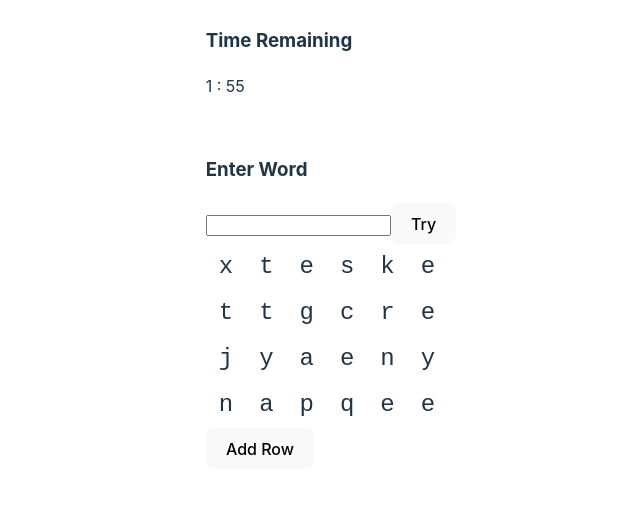
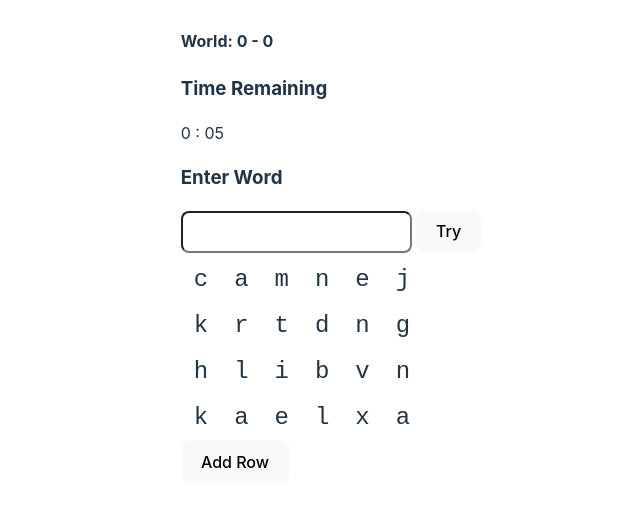
Before and after one commit to bh247484/word-game, a React (Vite) app in the folder vite-react-app/: page / in a window 1280 px wide. Shown: the top 506 px of the page, without its empty margins (309-949 px from the left). Built offline with nearby package versions, Linux system fonts and the light colour scheme.

Commit message:
Add level and world useEffect incrementers

```diff
--- a/vite-react-app/src/components/game-board/index.tsx
+++ b/vite-react-app/src/components/game-board/index.tsx
@@ -65,13 +65,29 @@ export default function GameBoard({ setGameOver }: IProps) {
   };
 
   const nextLevel = () => {
-    // setTime(levelTime);
-    // gcDispatch({ type: 'setTime', payload: 120 });
-    // gridDispatch({ type: 'new-board', payload: rows });
-    // setDripDelay(initDripDelay * 1000);
-    // setNoDrip(false);
-    console.log('Next Level')
+    if (level < worldConfig[world].levels.length - 1) {
+      gcDispatch({ type: 'setLevel', payload: level + 1 });
+    } else {
+      gcDispatch({ type: 'setLevel', payload: 0 });
+      gcDispatch({ type: 'setWorld', payload: world + 1 });
+    }
+    console.log('Next Level');
   }
+
+  // Update config when level changes.
+  useEffect(() => {
+    console.log('New Level: ', level);
+    console.log('World: ', world);
+    const { dripDelay, time, rows } = worldConfig[world].levels[level];
+    gcDispatch({ type: 'setDripDelay', payload: dripDelay });
+    gcDispatch({ type: 'setTime', payload: time });
+    gridDispatch({ type: 'new-board', payload: rows });
+  }, [level])
+
+  // Update config when world changes.
+  useEffect(() => {
+    console.log('New World: ', world);
+  }, [world])
 
   // Update drip delay after percent time expires.
   useEffect(() => {
@@ -96,16 +112,11 @@ export default function GameBoard({ setGameOver }: IProps) {
     }
   }, [grid]);
 
-  // Update config when level changes.
-  useEffect(() => {
-    console.log('level');
-  }, [level])
-
   return (
     <div className={styles['board-wrapper']}>
+      <h4>World: {world} - {level}</h4>
       <h3>Time Remaining</h3>
       <Clock time={time} />
-      <br />
       {
         time === 0 ? (
           <button onClick={() => nextLevel()}>Next Level!</button>
@@ -113,6 +124,7 @@ export default function GameBoard({ setGameOver }: IProps) {
       }
       <h3>Enter Word</h3>
       <input
+        className={styles.input}
         type="text"
         value={word}
         onChange={({ target }) => changeHandler(target.value)}
--- a/vite-react-app/src/config/worldConfig.ts
+++ b/vite-react-app/src/config/worldConfig.ts
@@ -4,7 +4,12 @@ export const worldConfig = [
         levels: [
             {
                 dripDelay: 15 * 1000,
-                time: 120,
+                time: 10,
+                rows: 4
+            },
+            {
+                dripDelay: 15 * 1000,
+                time: 10,
                 rows: 4
             }
         ]
@@ -14,7 +19,12 @@ export const worldConfig = [
         levels: [
             {
                 dripDelay: 15 * 1000,
-                time: 120,
+                time: 10,
+                rows: 4
+            },
+            {
+                dripDelay: 15 * 1000,
+                time: 10,
                 rows: 4
             }
         ]
@@ -24,7 +34,12 @@ export const worldConfig = [
         levels: [
             {
                 dripDelay: 15 * 1000,
-                time: 120,
+                time: 10,
+                rows: 4
+            },
+            {
+                dripDelay: 15 * 1000,
+                time: 10,
                 rows: 4
             }
         ]
```
